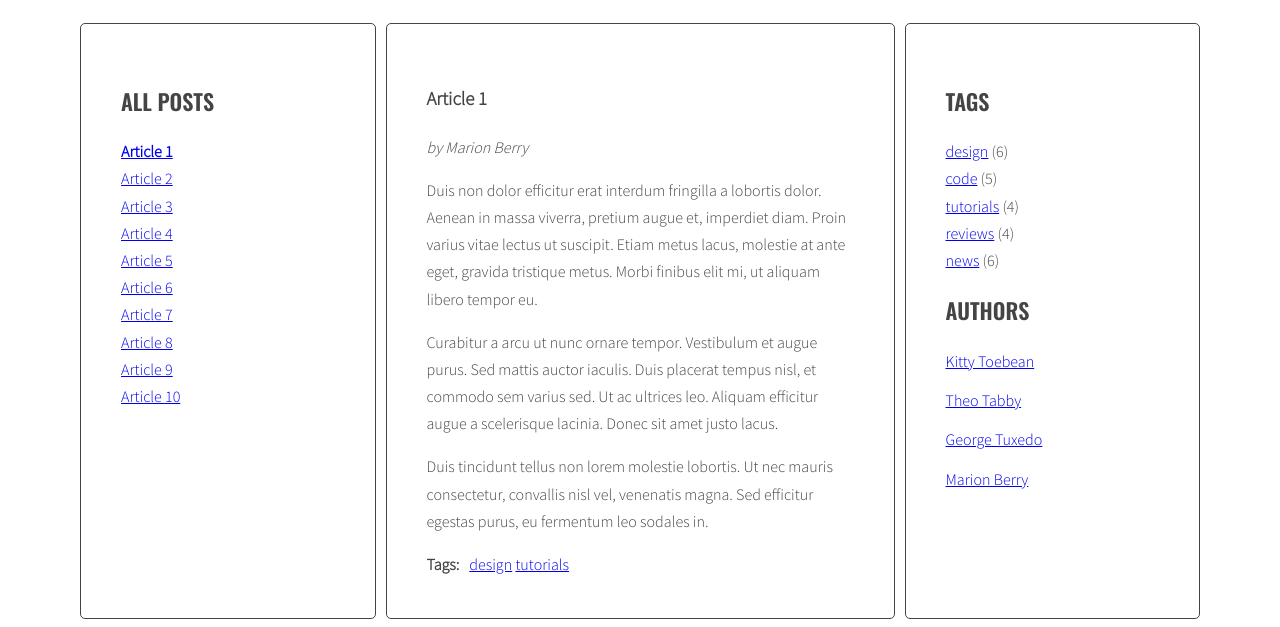
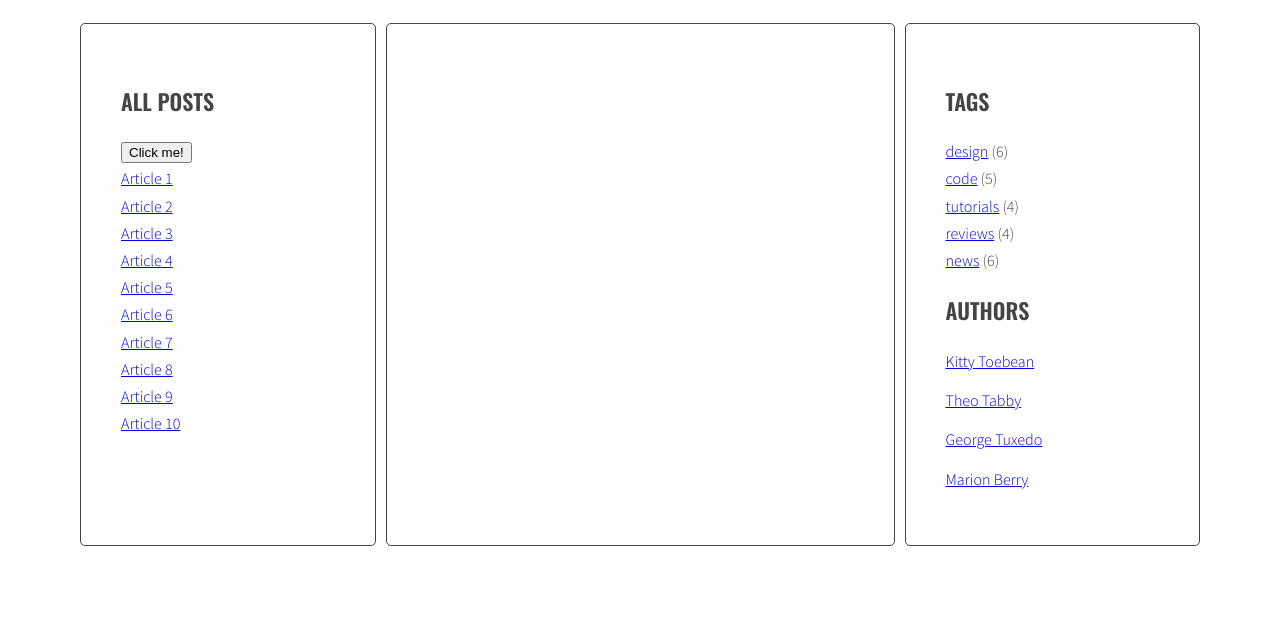
Before and after one commit to patrickkarney/javascript-blog, a website: page index.html in a window 1280 px wide. Both pictures are taken after a click on the link "Article 2". Shown: the part 220-847 px from the top of the page. After the commit the page ends 800 px from the top, so only its background shows below. Drawn offline with nearby package versions, Linux system fonts and the light colour scheme.

Commit message:
Add loop for removing active class from links and articles

```diff
--- a/index.html
+++ b/index.html
@@ -12,6 +12,7 @@
               <main class="wrapper">
                 <aside class="sidebar">
                   <h2 class="section-title">All posts</h2>
+                  <button id="test-button">Click me!</button>
                   <ul class="list titles">
                     <li><a href="#article-1" class="active"><span>Article 1</span></a></li>
                     <li><a href="#article-2"><span>Article 2</span></a></li>
--- a/js/script.js
+++ b/js/script.js
@@ -1,5 +1,5 @@
 {
-  /*  document.getElementById('test-button').addEventListener('click', function(){
+   /* document.getElementById('test-button').addEventListener('click', function(){
         const links = document.querySelectorAll('.titles a');
         console.log('links:', links);
   });*/
@@ -10,9 +10,19 @@
 
   /* remove class 'active' from all article links  */
 
+    const activeLinks = document.querySelectorAll('.titles a.active');
+
+    for(let activeLink of activeLinks){
+      activeLink.classList.remove('active');
+  }
   /* add class 'active' to the clicked link */
 
   /* remove class 'active' from all articles */
+  const activeArticles = document.querySelectorAll('.posts .active');
+
+    for(let activeArticle of activeArticles){
+      activeArticle.classList.remove('active');
+  }
 
   /* get 'href' attribute from the clicked link */
 
```
